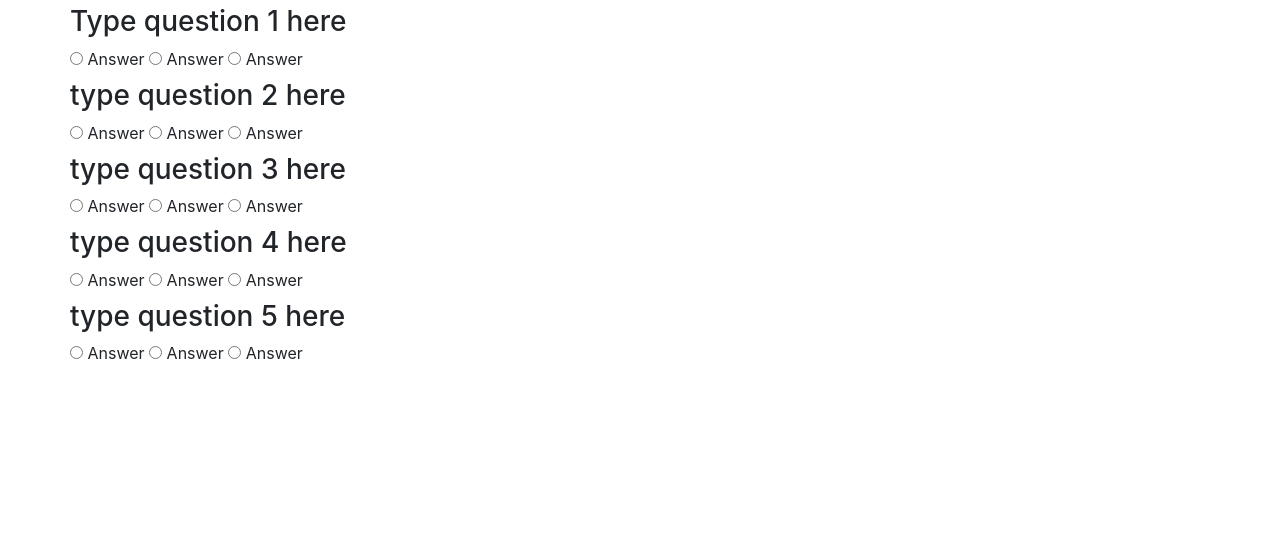
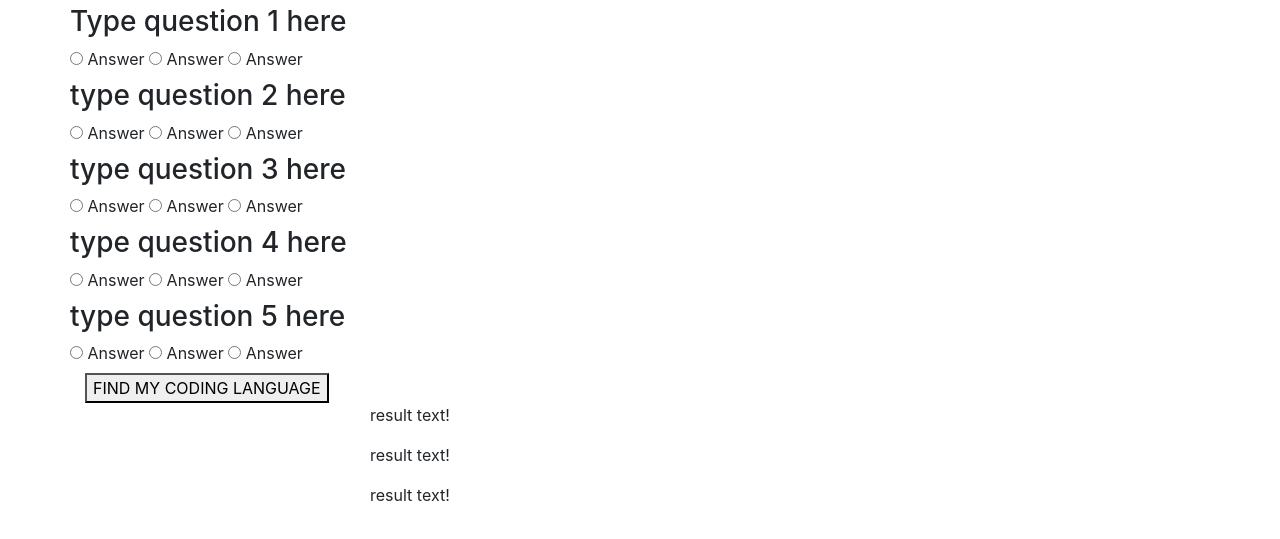
Before and after one commit to HarrisonStrand/language-selector, a plain HTML site: page index.html in a window 1280 px wide. Shown: the part 97-636 px from the top of the page. Drawn offline with Linux system fonts and the light colour scheme.

Commit message:
add columns for result text, result image and add submit button

```diff
--- a/index.html
+++ b/index.html
@@ -93,5 +93,35 @@
       </div>
     </div>
   </div>
+  <div class="container">
+    <button class="resultbutton" id="submit">FIND MY CODING LANGUAGE</button>
+  </div>
+  <div class="container">
+    <div class="row">
+      <div class="col-md-3">
+      </div>
+      <div class="col-md-3">
+        <div id="result-text">
+          <p>result text!</p>
+        </div>
+        <div id="result-text">
+          <p>result text!</p>
+        </div>
+        <div id="result-text">
+          <p>result text!</p>
+        </div>
+      </div>
+      <div class="col-md-3">
+        <div id="result-img">
+        </div>
+        <div id="result-img">
+        </div>
+        <div id="result-img">
+        </div>
+      </div>
+      <div class="col-md-3">
+      </div>
+    </div>
+  </div>
 </body>
 </html>
```
Also changed, not shown: img/C#-logo.png (added), img/javascript-logo.jpeg (added), img/ruby-hex-logo.png (added), img/ruby-logo.png (added), img/ruby-logo2.png (added), img/word-cloud.png (added).
